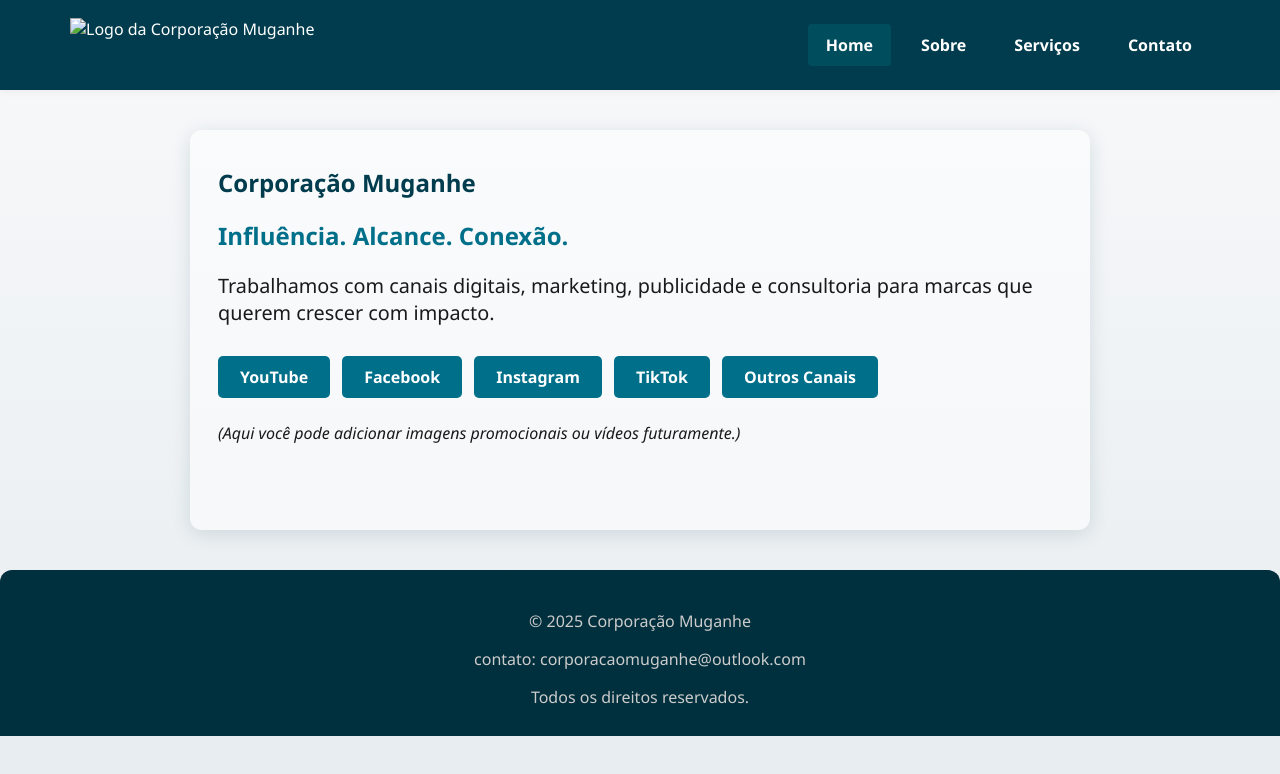
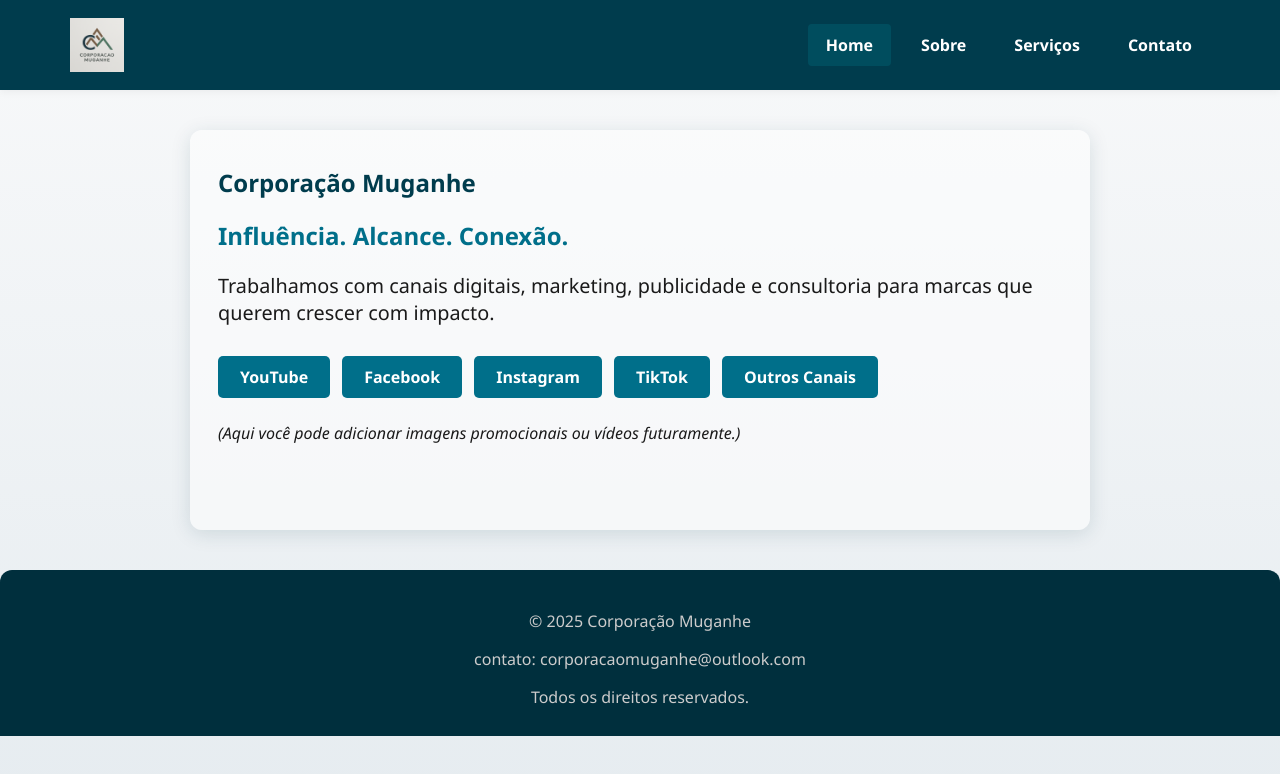
Before and after one commit to corporacaomuganhe/corporacaomuganhe.github.io, a plain HTML site: page index.html in a window 1280 px wide. Drawn offline with Linux system fonts and the light colour scheme.

Commit message:
Update index.html

```diff
--- a/index.html
+++ b/index.html
@@ -140,7 +140,7 @@
 <body>
   <header>
     <div class="nav-bar">
-      <img src="logo.png" alt="Logo da Corporação Muganhe" class="logo">
+      <img src="ChatGPT Image May 29, 2025, 03_12_45 AM.png" alt="Corporação Muganhe" class="logo">
       <nav class="nav-links">
         <a href="#home" class="active" onclick="showSection('home', this)">Home</a>
         <a href="#sobre" onclick="showSection('sobre', this)">Sobre</a>
```
